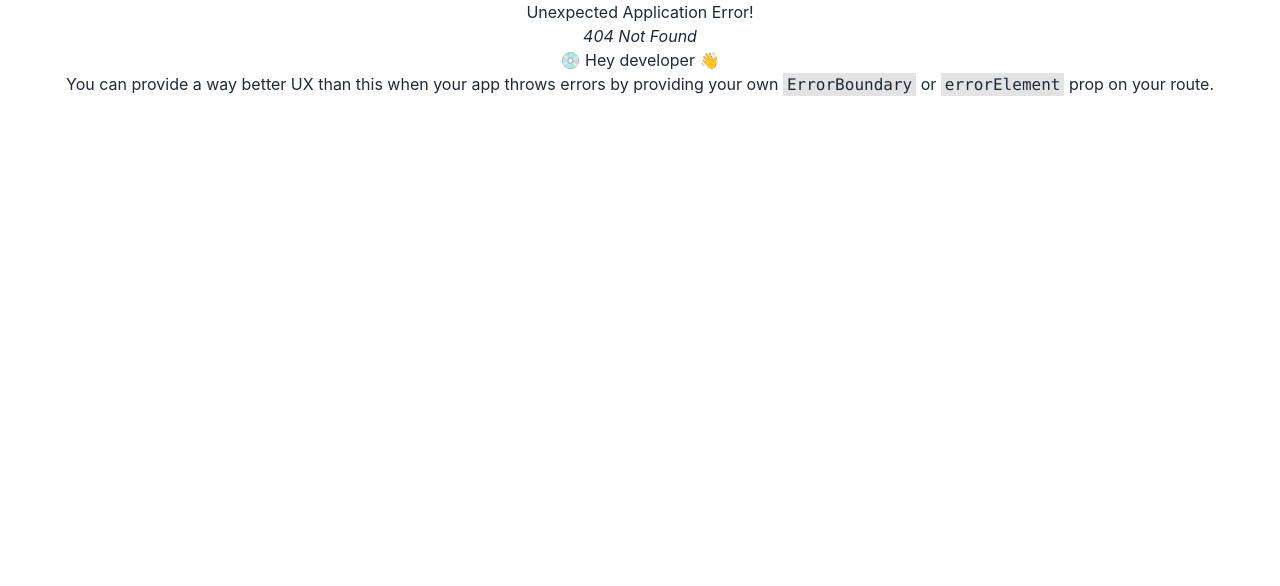
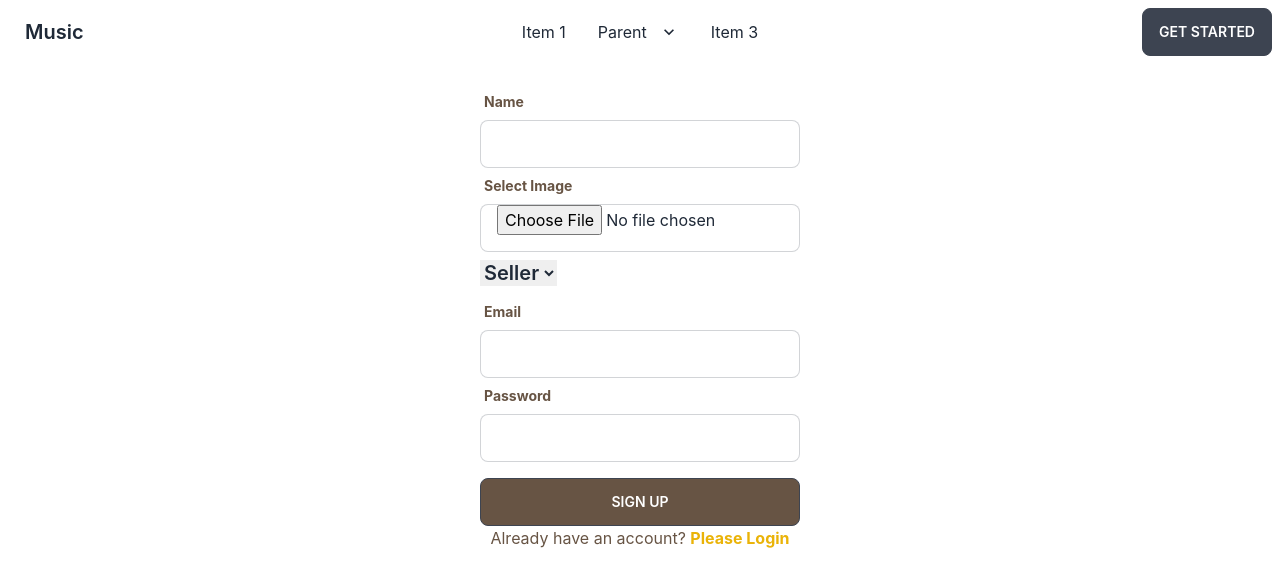
Before and after one commit to rhnchowdhury/Real-chat-app-client, a React (Create React App) app: page /signup in a window 1280 px wide. Before the commit this address had no page. Shown: the top 586 px of the page. Built offline with nearby package versions, Linux system fonts and the light colour scheme.

Commit message:
signup create

```diff
--- a/package.json
+++ b/package.json
@@ -9,6 +9,7 @@
     "daisyui": "^2.51.3",
     "react": "^18.2.0",
     "react-dom": "^18.2.0",
+    "react-hook-form": "^7.43.5",
     "react-router-dom": "^6.9.0",
     "react-scripts": "5.0.1",
     "web-vitals": "^2.1.4"
--- /dev/null
+++ b/src/Components/Pages/Registers/SignUp/SignUp.js
@@ -0,0 +1,64 @@
+import React from 'react';
+import { useForm } from 'react-hook-form';
+import { Link } from 'react-router-dom';
+
+const SignUp = () => {
+    const { register, formState: { errors }, handleSubmit } = useForm();
+
+    const handleSignIn = data => {
+        console.log(data);
+    }
+
+    return (
+        <div>
+            <div className='card-actions justify-center my-5'>
+                <div>
+                    <form onSubmit={handleSubmit(handleSignIn)}>
+                        <div>
+                            <label className="label"><span className="label-text font-bold" style={{ color: "#675444" }}>Name</span></label>
+                            <input type='text' {...register("name", {
+                                required: "Name is required"
+                            })}
+                                className="input input-bordered w-full max-w-xs" />
+                            {errors.name && <p className='text-error'>{errors.name?.message}</p>}
+                        </div>
+                        <div>
+                            <label className="label"><span className="label-text font-bold" style={{ color: "#675444" }}>Select Image</span></label>
+                            <input type='file' placeholder='' {...register("image")}
+                                className="input input-bordered w-full max-w-xs" />
+                        </div>
+                        <div className='flex justify-start'>
+                            <select name="user" id="" className='my-2 text-xl font-semibold'>
+                                <option value="seller">Seller</option>
+                                <option value="buyer">Buyer</option>
+                            </select>
+                        </div>
+                        <div>
+                            <label className="label"><span className="label-text font-bold" style={{ color: "#675444" }}>Email</span></label>
+                            <input type='text' {...register("email", {
+                                required: "Email is required",
+                            })}
+                                className="input input-bordered w-full max-w-xs" />
+                            {errors.email && <p className='text-error'>{errors.email?.message}</p>}
+                        </div>
+                        <div>
+                            <label className="label"><span className="label-text font-bold" style={{ color: "#675444" }}>Password</span></label>
+                            <input type='password' {...register("password", {
+                                required: "Password is required",
+                                minLength: { value: 6, message: "Password will be at least 6 characters" },
+                                pattern: { value: /(?=.*[A-Z])(?=.*[!@#$&*])(?=.*[0-9])/, message: "Password must be strong" }
+                            })}
+                                className="input input-bordered w-full max-w-xs" />
+                            {errors.password && <p className='text-error'>{errors.password?.message}</p>}
+                        </div>
+                        <input className='btn  mt-4 w-full max-w-xs' style={{ background: "#675444" }} value='Sign Up' type="submit" />
+                        {/* {signError && <p className='text-error'>{signError}</p>} */}
+                        <p className='' style={{ color: "#675444" }}>Already have an account? <Link to='/login' className='text-yellow-500 font-bold'>Please Login</Link></p>
+                    </form>
+                </div>
+            </div>
+        </div>
+    );
+};
+
+export default SignUp;
--- a/src/Components/Routes/Route.js
+++ b/src/Components/Routes/Route.js
@@ -1,6 +1,7 @@
 import { createBrowserRouter } from "react-router-dom";
 import Main from "../Layout/Main";
 import Home from "../Pages/Homes/Home";
+import SignUp from "../Pages/Registers/SignUp/SignUp";
 
 const router = createBrowserRouter([
     {
@@ -10,6 +11,10 @@ const router = createBrowserRouter([
             {
                 path: '/',
                 element: <Home></Home>
+            },
+            {
+                path: '/signup',
+                element: <SignUp></SignUp>
             }
         ]
     }
```
Also changed, not shown: src/Components/Context/AuthProvider.js (added), src/Components/firebase/firebase.config.js (added), 1 other file (tests, documents, lock files or other folders).
